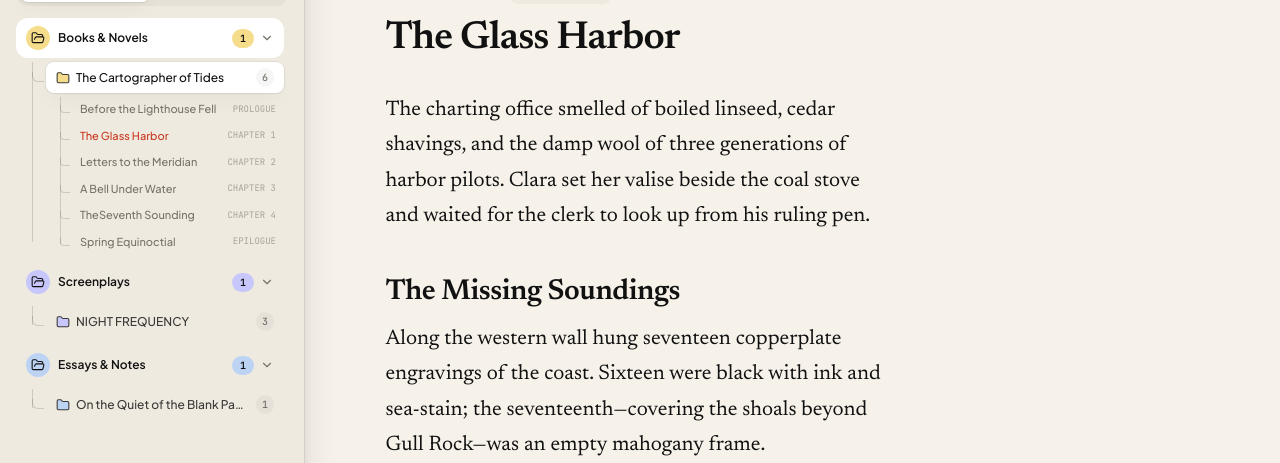
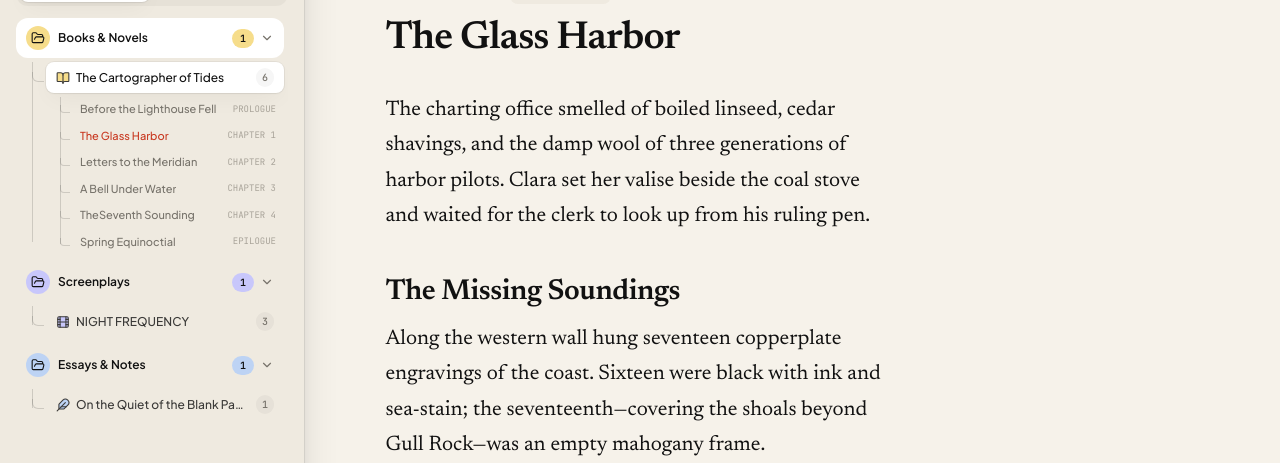
Before and after one commit to pwadeveloper/scribe, a React (Vite) app: page / in a window 1280 px wide. Both pictures are taken after a click on the button 42 px from the left and 28 px from the top of the page. Shown: the part 172-635 px from the top of the page. Built offline with nearby package versions, Linux system fonts and the light colour scheme.

Commit message:
Use book, screenplay, and essay icons for manuscripts inside open sidebar folders

```diff
--- a/src/components/SidebarDrawer.tsx
+++ b/src/components/SidebarDrawer.tsx
@@ -156,6 +156,46 @@ export const SidebarDrawer: React.FC<SidebarDrawerProps> = ({
     setExpandedFolders((prev) => ({ ...prev, [kind]: !prev[kind] }));
   };
 
+  const renderWorkTypeIcon = (kind: WorkKind) => {
+    const fill = toneVar(WORK_KIND_TONE[kind]);
+    if (kind === 'book') {
+      return (
+        <svg
+          viewBox="0 0 24 24"
+          fill="none"
+          stroke="currentColor"
+          strokeWidth={1.85}
+          strokeLinecap="round"
+          strokeLinejoin="round"
+          className="size-3.5 shrink-0 text-[var(--ink-2)]"
+          aria-hidden="true"
+        >
+          <path
+            d="M3 18a1 1 0 0 1-1-1V4a1 1 0 0 1 1-1h5a4 4 0 0 1 4 4 4 4 0 0 1 4-4h5a1 1 0 0 1 1 1v13a1 1 0 0 1-1 1h-6a3 3 0 0 0-3 3 3 3 0 0 0-3-3z"
+            fill={fill}
+          />
+          <path d="M12 7v14" />
+        </svg>
+      );
+    }
+    if (kind === 'screenplay') {
+      return (
+        <Film
+          className="size-3.5 shrink-0 text-[var(--ink-2)]"
+          fill={fill}
+          strokeWidth={1.85}
+        />
+      );
+    }
+    return (
+      <Feather
+        className="size-3.5 shrink-0 text-[var(--ink-2)]"
+        fill={fill}
+        strokeWidth={1.85}
+      />
+    );
+  };
+
   // ============================================================================
   // IMAGE 1-INSPIRED CONNECTED FOLDER TREE VIEW
   // ============================================================================
@@ -270,11 +310,7 @@ export const SidebarDrawer: React.FC<SidebarDrawerProps> = ({
                           className="flex w-full items-center justify-between gap-2 rounded-lg px-2.5 py-1.5 text-start transition-colors hover:bg-[var(--bg-subtle-hover)]"
                         >
                           <div className="flex min-w-0 items-center gap-1.5">
-                            <Folder
-                              className="size-3.5 shrink-0 text-[var(--ink-2)]"
-                              fill={toneVar(WORK_KIND_TONE[doc.kind])}
-                              strokeWidth={1.85}
-                            />
+                            {renderWorkTypeIcon(doc.kind)}
                             <span
                               style={{
                                 color: isDocActive
```
